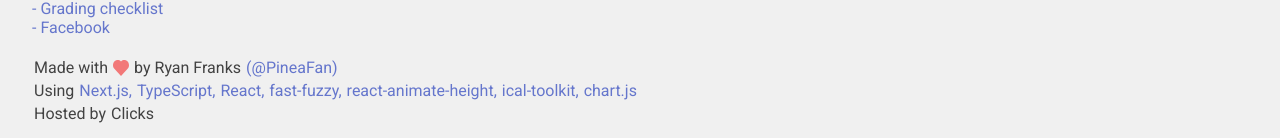
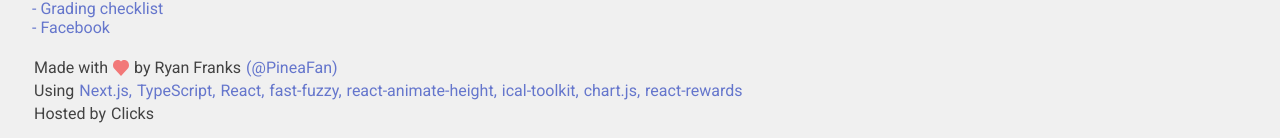
Before and after one commit to PineaFan/FreeflowTaekwondo, a Next.js app: page / in a window 1280 px wide. Shown: the part 4516-4654 px from the top of the page. Built offline with nearby package versions, Linux system fonts and the light colour scheme.

Commit message:
Added a package

```diff
--- a/components/footer.tsx
+++ b/components/footer.tsx
@@ -11,6 +11,7 @@ const packageList: Record<string, string> = {
     "react-animate-height": "https://npmjs.com/package/react-animate-height",
     "ical-toolkit": "https://npmjs.com/package/ical-toolkit",
     "chart.js": "https://npmjs.com/package/chart.js",
+    "react-rewards": "https://npmjs.com/package/react-rewards",
 }
 
 
```
